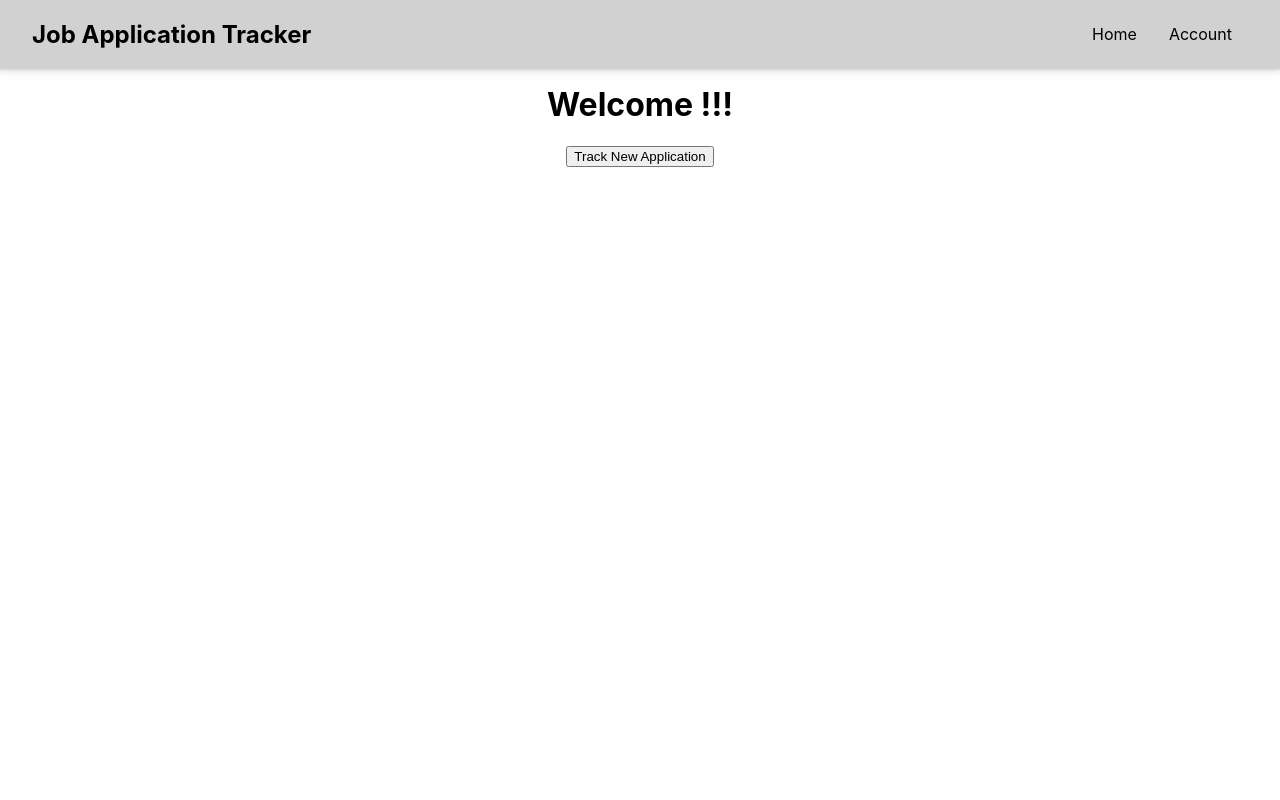
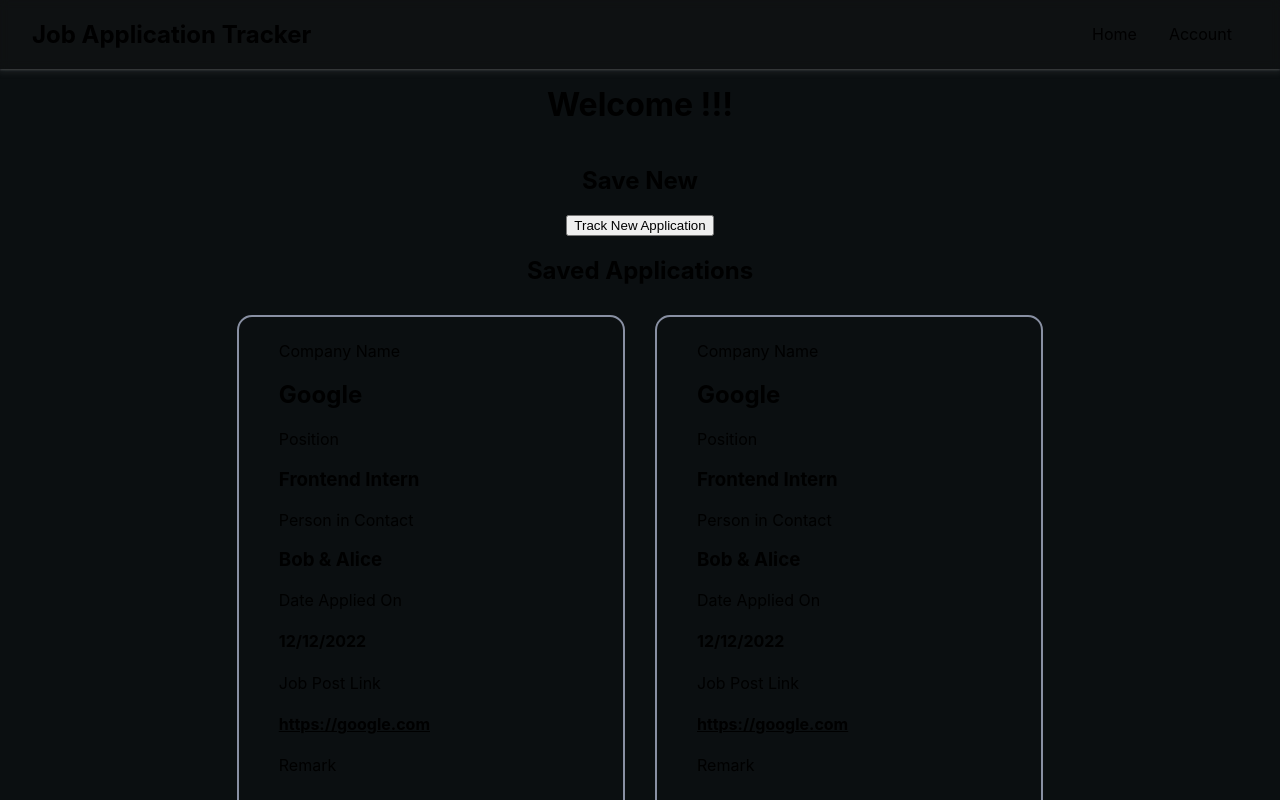
Before and after one commit to kushagrasarathe/job-application-tracker, a Next.js app in the folder frontend/: page / in a window 1280 px wide. Shown: the top 800 px of the page. Built offline with nearby package versions, Linux system fonts and the light colour scheme.

Commit message:
card added

```diff
--- a/frontend/pages/index.js
+++ b/frontend/pages/index.js
@@ -3,10 +3,10 @@
 import styles from "../styles/Home.module.css";
 import { useState } from "react";
 import NewEntry from "../src/components/NewEntry";
+import ApplicationCard from "../src/components/ApplicationCard";
 
 export default function Home() {
-
-  const[toggle, setToggle] = useState(false);
+  const [toggle, setToggle] = useState(false);
 
   function toggleView() {
     setToggle(!toggle);
@@ -22,15 +22,39 @@
 
       <main className={styles.main}>
         <h1>Welcome !!!</h1>
-        <button onClick={toggleView}>Track New Application</button>
         {/* {
           toggle ? <NewEntry /> : ''
         } */}
-        <div className={ toggle ? styles.visible : styles.hide }>
-          <NewEntry/>
+          <h2>Save New</h2>
+        <div className={styles.new}>
+          <button onClick={toggleView}>Track New Application</button>
+          <div className={toggle ? styles.visible : styles.hide}>
+            <NewEntry />
+          </div>
+        </div>
+
+          <h2>Saved Applications</h2>
+        <div className={styles.entry}>
+          <ApplicationCard
+            company={"Google"}
+            job_title={"Frontend Intern"}
+            contact_person={"Bob & Alice"}
+            date={"12/12/2022"}
+            link={"https://google.com"}
+            remark={"Be Confident while presenting yourself"}
+            status={"Pending"}
+          />
+          <ApplicationCard
+            company={"Google"}
+            job_title={"Frontend Intern"}
+            contact_person={"Bob & Alice"}
+            date={"12/12/2022"}
+            link={"https://google.com"}
+            remark={"Be Confident while presenting yourself"}
+            status={"Pending"}
+          />
         </div>
       </main>
-
     </div>
   );
 }
--- /dev/null
+++ b/frontend/src/components/ApplicationCard.jsx
@@ -0,0 +1,32 @@
+import React from "react";
+import styles from "../css/App.module.css";
+
+export default function ApplicationCard(props) {
+  return (
+    <>
+      <div className={styles.card}>
+        {/* <div> */}
+        <label htmlFor=""> Company Name</label>
+        <h2>{props.company}</h2>
+        <label htmlFor=""> Position</label>
+        <h3>{props.job_title}</h3>
+        {/* </div> */}
+        <label htmlFor=""> Person in Contact</label>
+        <h3>{props.contact_person}</h3>
+        <label htmlFor="">Date Applied On</label>
+        <h4>{props.date}</h4>
+        <label htmlFor="">Job Post Link</label>
+        <h4>
+          <a target="_blank" rel="noopener noreferrer" href={props.link}>
+            <u>{props.link}</u>
+          </a>
+        </h4>
+        <label htmlFor="">Remark</label>
+        <h4>{props.remark}</h4>
+        <label htmlFor="">Status</label>
+        <h4>{props.status}</h4>
+        <button>Archive</button>
+      </div>
+    </>
+  );
+}
--- a/frontend/src/components/NewEntry.jsx
+++ b/frontend/src/components/NewEntry.jsx
@@ -1,26 +1,32 @@
-import React from 'react'
-import styles from '../css/App.module.css'
+import React from "react";
+import styles from "../css/App.module.css";
 
 export default function NewEntry() {
   return (
     <div className={styles.track_new}>
       <label htmlFor="">Company Name</label>
       <input type="text" />
+      <label htmlFor="">Position Applied For</label>
+      <input type="text" />
       <label htmlFor="">Contact Person</label>
       <input type="text" />
       <label htmlFor="">Date Applied</label>
       <input type="text" />
-        <label htmlFor="">Job Title</label>
+
+      <label htmlFor="">Remark</label>
       <input type="text" />
       <label htmlFor="">Job Post Link</label>
       <input type="text" />
       <label htmlFor="">Status</label>
-         Pending<input type="checkbox"/>
-        <label htmlFor="">Next</label>
-        <input type="text"/>
+      <select>
+        <option value="accepted">Accepted</option>
+        <option value="rejected">Rejected</option>
+        <option value="pending">Pending</option>
+      </select>
+      <label htmlFor="">Next Meeting</label>
+      <input type="text" />
 
-        <button>Add</button>
-        <button>Archive</button>
+      <button>Save</button>
     </div>
-  )
+  );
 }
--- a/frontend/src/css/App.module.css
+++ b/frontend/src/css/App.module.css
@@ -4,4 +4,31 @@
     align-items: flex-start;
     flex-wrap: wrap;
     justify-content: flex-start;
+
+    margin: 20px 15px;
+
+    /* width: 600px;
+    max-width: 80%; */
+
+    border: 2px solid rgb(137, 144, 163);
+    border-radius: 15px;
+    padding: 1.5rem 2.5rem;
 }
+
+.track_new *{
+    margin: 5px;
+}
+
+.card {
+    display: flex;
+    flex-direction: column;
+    justify-content: flex-start;
+    align-items: flex-start;
+    flex-wrap: wrap;
+
+    border: 2px solid rgb(137, 144, 163);
+    border-radius: 15px;
+    padding: 1.5rem 2.5rem;
+    margin: 10px 15px;
+    /* max-width: 400px; */
+}
--- a/frontend/styles/Home.module.css
+++ b/frontend/styles/Home.module.css
@@ -35,6 +35,14 @@
   /* color: #222; */
 }
 
+.entry {
+  display: flex;
+  justify-content: center;
+  align-items: center;
+  margin: 0 auto;
+  flex-wrap: wrap;
+}
+
 .navbar * {
   cursor: pointer;
 }
@@ -50,7 +58,18 @@
 }
 
 .visible {
-  margin:15px auto;
+  /* margin:15px auto; */
+  display: flex;
+}
+
+.new {
+  /* margin-right: auto; */
+  margin: 0 auto;
+  display: flex;
+  justify-content: center;
+  align-items: center;
+  flex-direction: column;
+  flex-wrap: wrap;
 }
 
 .hide {
--- a/frontend/styles/globals.css
+++ b/frontend/styles/globals.css
@@ -4,7 +4,9 @@
   margin: 0;
   font-family: -apple-system, BlinkMacSystemFont, Segoe UI, Roboto, Oxygen,
     Ubuntu, Cantarell, Fira Sans, Droid Sans, Helvetica Neue, sans-serif;
-}
+    background: rgb(11, 15, 17);
+
+  }
 
 a {
   color: inherit;
@@ -21,6 +23,10 @@
   }
   body {
     color: white;
-    background: black;
+    background: rgb(11, 15, 17);
+    /* background-image: linear-gradient(to top, #231f1f , #070b0d); */
+    /* background: rgb(130,149,232); */
+    background-attachment: fixed;
+    /* background: linear-gradient(90deg, rgba(130,149,232,1) 0%, rgba(0,189,255,1) 100%); */
   }
 }
```
Also changed, not shown: frontend/src/assets/background.png (added), frontend/src/assets/cool-background.png (added). Lines whose indentation alone changed are shown as unchanged.
